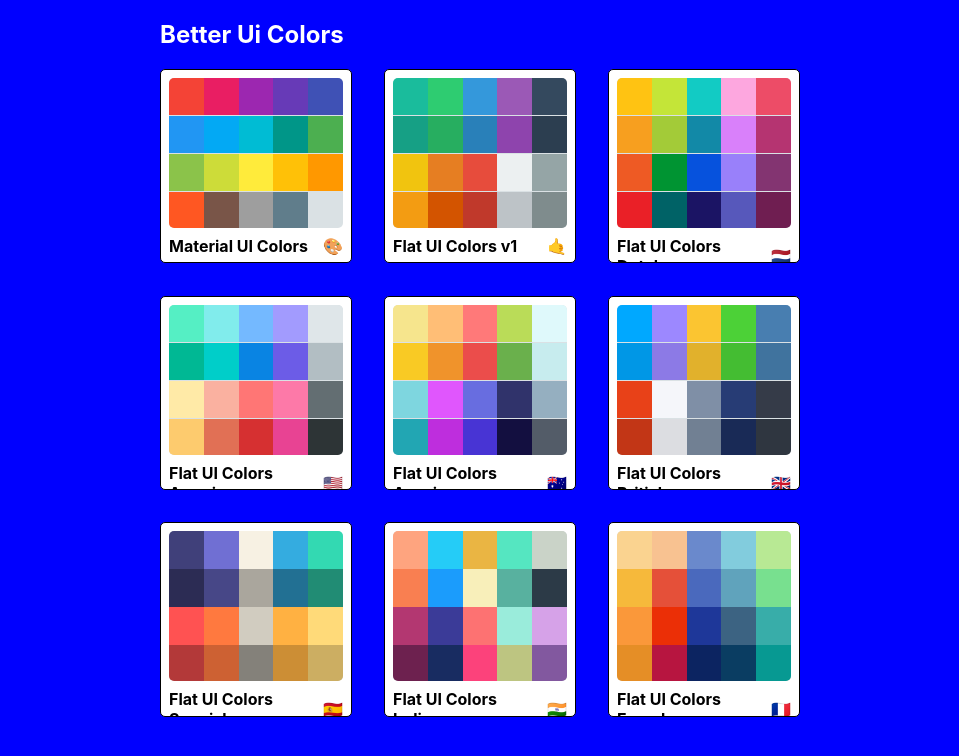
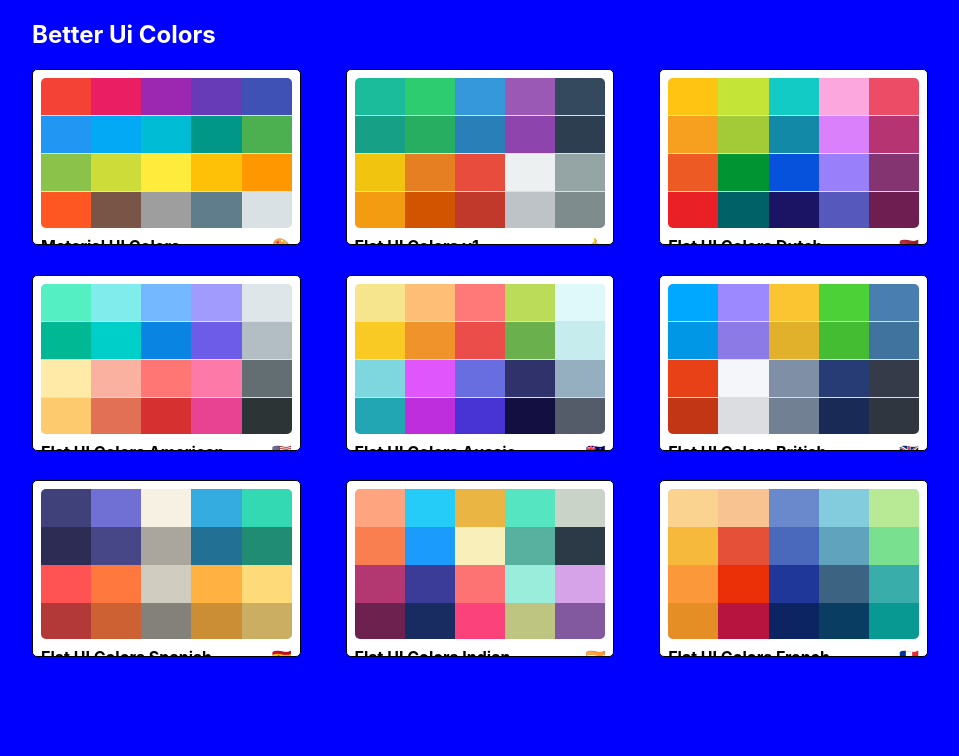
Before and after one commit to Sashakil12/flat-ui-clone, a React (Create React App) app: page / in a window 1280 px wide. Shown: the top 756 px of the page, without its empty margins (160-1119 px from the left). Built offline with nearby package versions, Linux system fonts and the light colour scheme.

Commit message:
single color palette added

```diff
--- a/src/App.js
+++ b/src/App.js
@@ -2,6 +2,7 @@
 import Pallette from "./Pallette";
 import SeedColors from "./seedColors";
 import PaletteList from "./PaletteList";
+import SingleColorComponent from "./SingleColorComponent";
 import generatePalette from "./colorHelper";
 import { Route, Switch } from "react-router-dom";
 
@@ -26,6 +27,11 @@
           />
         )}
       />
+      <Route
+        exact
+        path-="/palette/:paletteId/:colorId"
+        render={() => <SingleColorComponent />}
+      />
     </Switch>
   );
 }
--- a/src/ColorBox.js
+++ b/src/ColorBox.js
@@ -1,7 +1,7 @@
 import React from "react";
 import "./ColorBox.css";
 import { CopyToClipboard } from "react-copy-to-clipboard";
-
+import { Link } from "react-router-dom";
 class ColorBox extends React.Component {
   constructor(props) {
     super(props);
@@ -16,7 +16,7 @@
     });
   }
   render() {
-    const { color, name } = this.props;
+    const { color, name, colorId, paletteId } = this.props;
 
     return (
       <CopyToClipboard text={color} onCopy={this.handleCopy}>
@@ -35,7 +35,10 @@
             </div>
             <button className="copy-button">Copy</button>
           </div>
-          <span className="see-more">More</span>
+
+          <Link to={`/palette/${paletteId}/${colorId}`} onClick={e => e.stopPropagation()}>
+            <span className="see-more">More</span>
+          </Link>
         </div>
       </CopyToClipboard>
     );
--- a/src/MiniPalette.js
+++ b/src/MiniPalette.js
@@ -53,7 +53,7 @@
     ></div>
   ));
   return (
-    <div className={classes.root}>
+    <div className={classes.root} onClick={props.handleClick}>
       <div className={classes.colors}>{miniColorBoxes}</div>
       <h5 className={classes.title}>
         {paletteName}
--- a/src/PaletteList.js
+++ b/src/PaletteList.js
@@ -2,6 +2,7 @@
 import MiniPalette from "./MiniPalette";
 import { Link } from "react-router-dom";
 import { withStyles } from "@material-ui/styles";
+import { withRouter } from "react-router-dom";
 
 const styles = {
   root: {
@@ -12,7 +13,7 @@
     justifyContent: "center"
   },
   container: {
-    width: "50%",
+    width: "70%",
     display: "flex",
     alignItems: "flex-start",
     flexDirection: "column",
@@ -37,7 +38,9 @@
     super(props);
     this.state = {};
   }
-
+  openPalette(id) {
+    this.props.history.push(`/palette/${id}`);
+  }
   render() {
     const { palettes, classes } = this.props;
     return (
@@ -48,7 +51,10 @@
           </nav>
           <div className={classes.palette}>
             {palettes.map(palette => (
-              <MiniPalette {...palette} />
+              <MiniPalette
+                {...palette}
+                handleClick={() => this.openPalette(palette.id)}
+              />
             ))}
           </div>
         </div>
@@ -57,4 +63,4 @@
   }
 }
 
-export default withStyles(styles)(PaletteList);
+export default withRouter(withStyles(styles)(PaletteList));
--- a/src/Pallette.js
+++ b/src/Pallette.js
@@ -23,8 +23,10 @@
     ].map(color => (
       <ColorBox
         key={color.id}
+        colorId={color.id}
         color={color[this.state.colorMode]}
         name={color.name}
+        paletteId={this.props.palette.id}
       />
     ));
     return (
```
